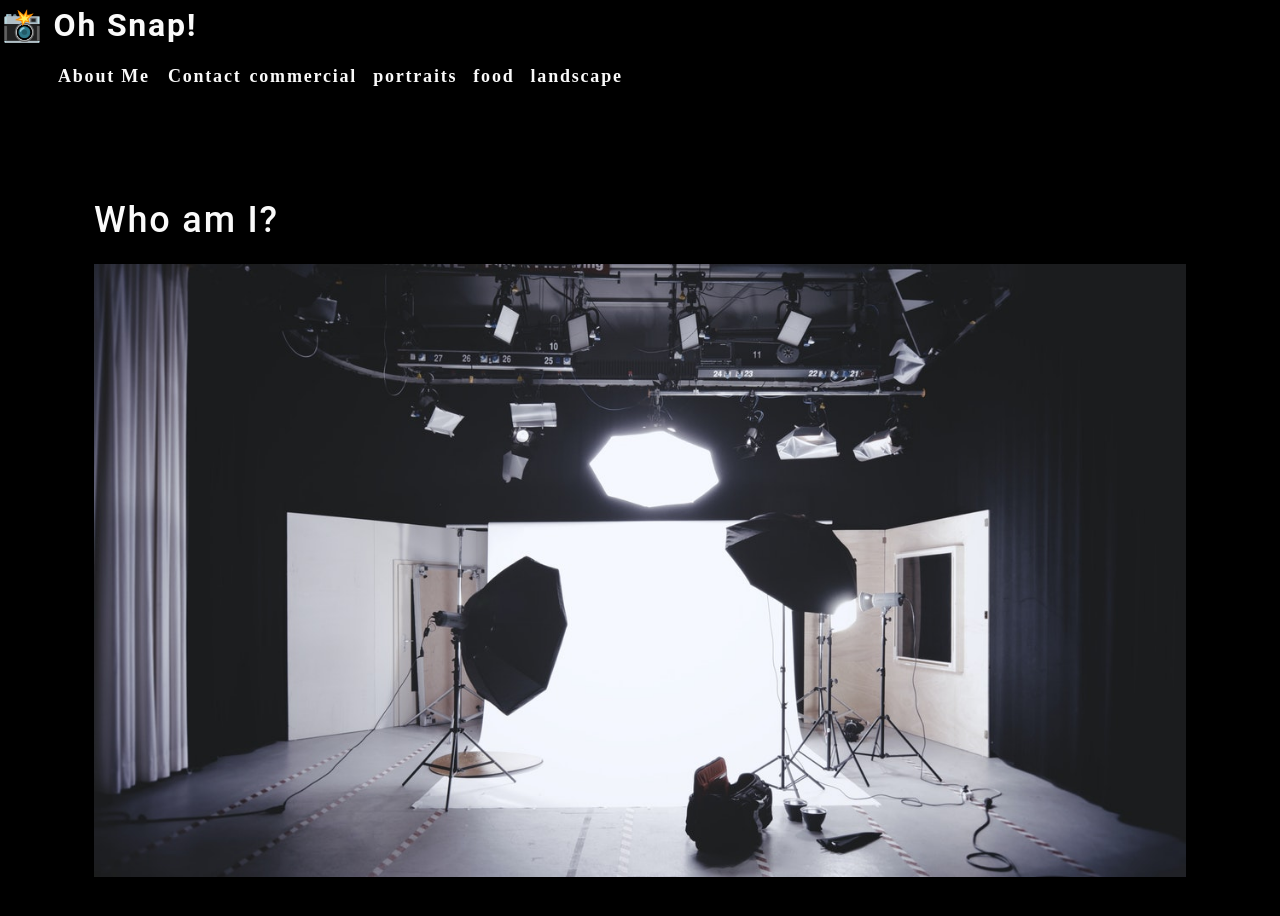
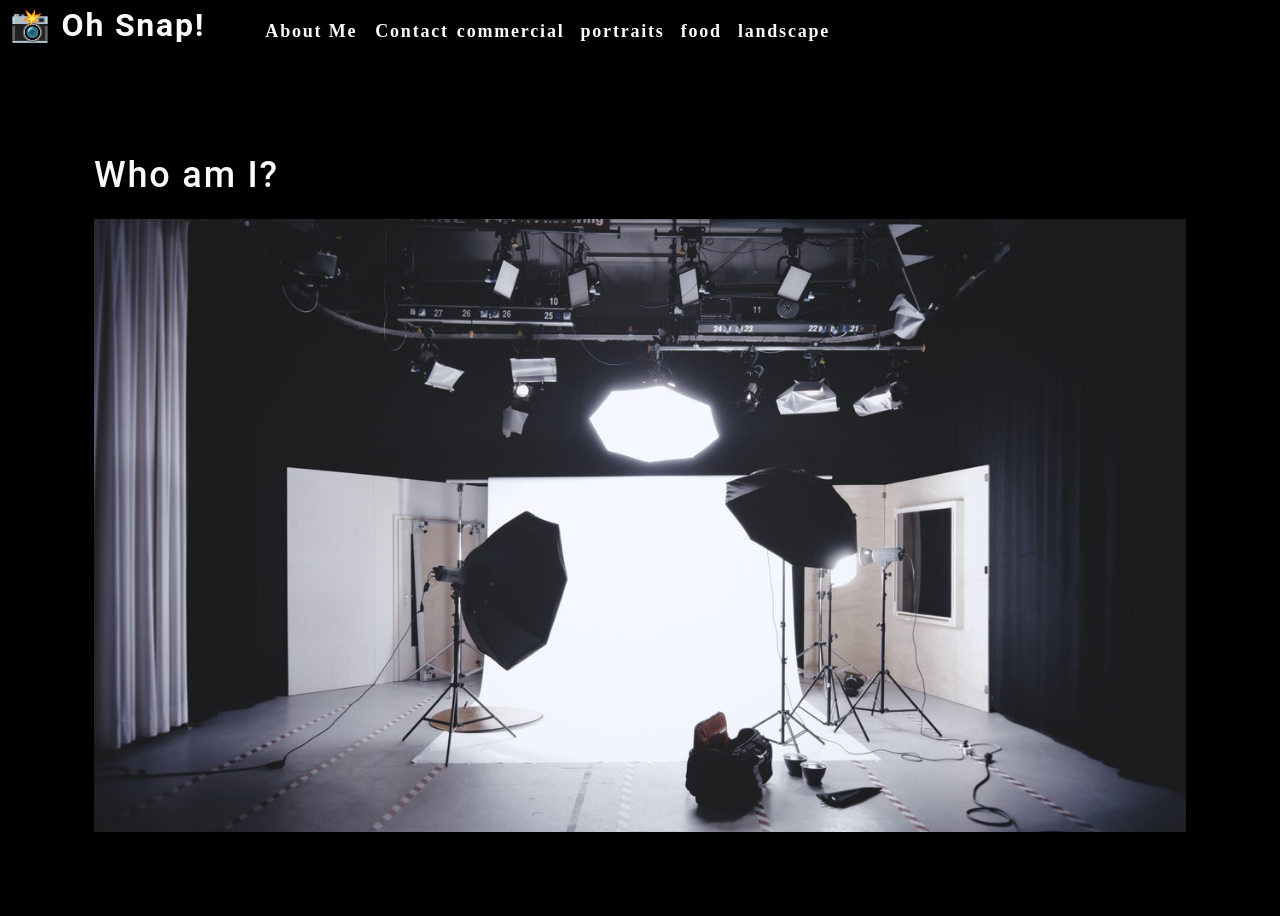
Before and after one commit to jorge30fm/photo-port, a React (Create React App) app: page / in a window 1280 px wide. Shown: the top 916 px of the page. Built offline with nearby package versions, Linux system fonts and the light colour scheme.

Commit message:
add nav component

```diff
--- a/src/components/Nav/index.js
+++ b/src/components/Nav/index.js
@@ -24,7 +24,7 @@ function categorySelected() {
 }
 function Nav() {
         return(
-                <header>
+                <header data-testid="header" className="flex-row px-1">
                         <h2>
                                 <a href='/'>
                                         <span role="img" aria-label="camera">📸</span> Oh Snap!
```
